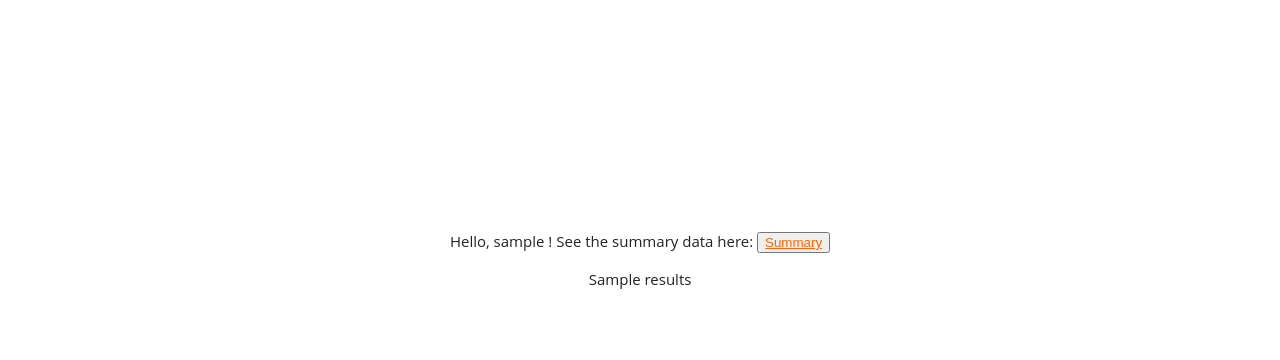
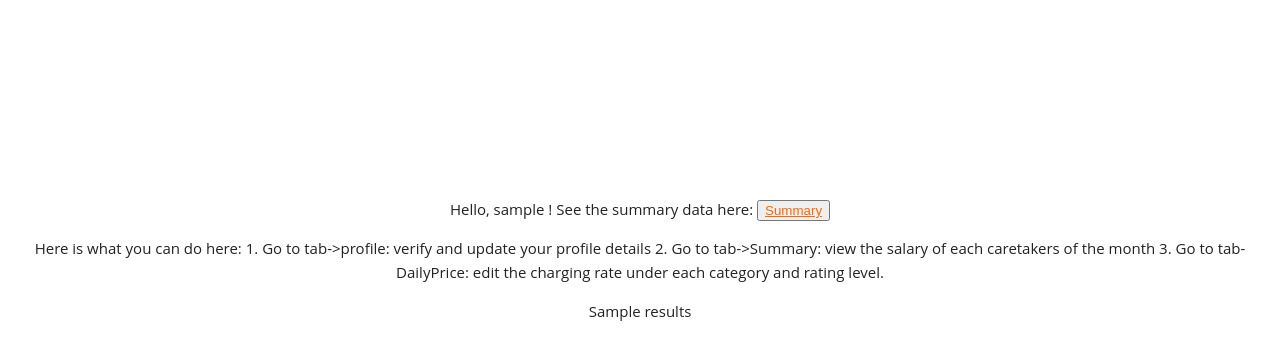
Before and after one commit to wgzesg/CS2102_2021_S1_Team11, a Flask app: template FlaskApp/templates/admin.html in a window 1280 px wide. Shown: the part 140-500 px from the top of the page. Run offline with Flask 2, Linux system fonts and the light colour scheme; the template is opened without the code that fills it: most values are stand-ins (such as "Sample title", 1, 10 or a date in 2020); some libraries are stand-ins or nearby versions.

Commit message:
add admin message

```diff
--- a/FlaskApp/templates/admin.html
+++ b/FlaskApp/templates/admin.html
@@ -76,6 +76,10 @@
                     <button class="btn btn-outline-secondary btn-sm">
                         <a href="admin/summary/" >Summary</a>
                     </button>
+                    <p>Here is what you can do here:
+                    1.  Go to tab->profile: verify and update your profile details
+                    2.  Go to tab->Summary: view the salary of each caretakers of the month
+                    3.  Go to tab-DailyPrice: edit the charging rate under each category and rating level.</p>
                 </h1>
 
                 {{ results }}
```
